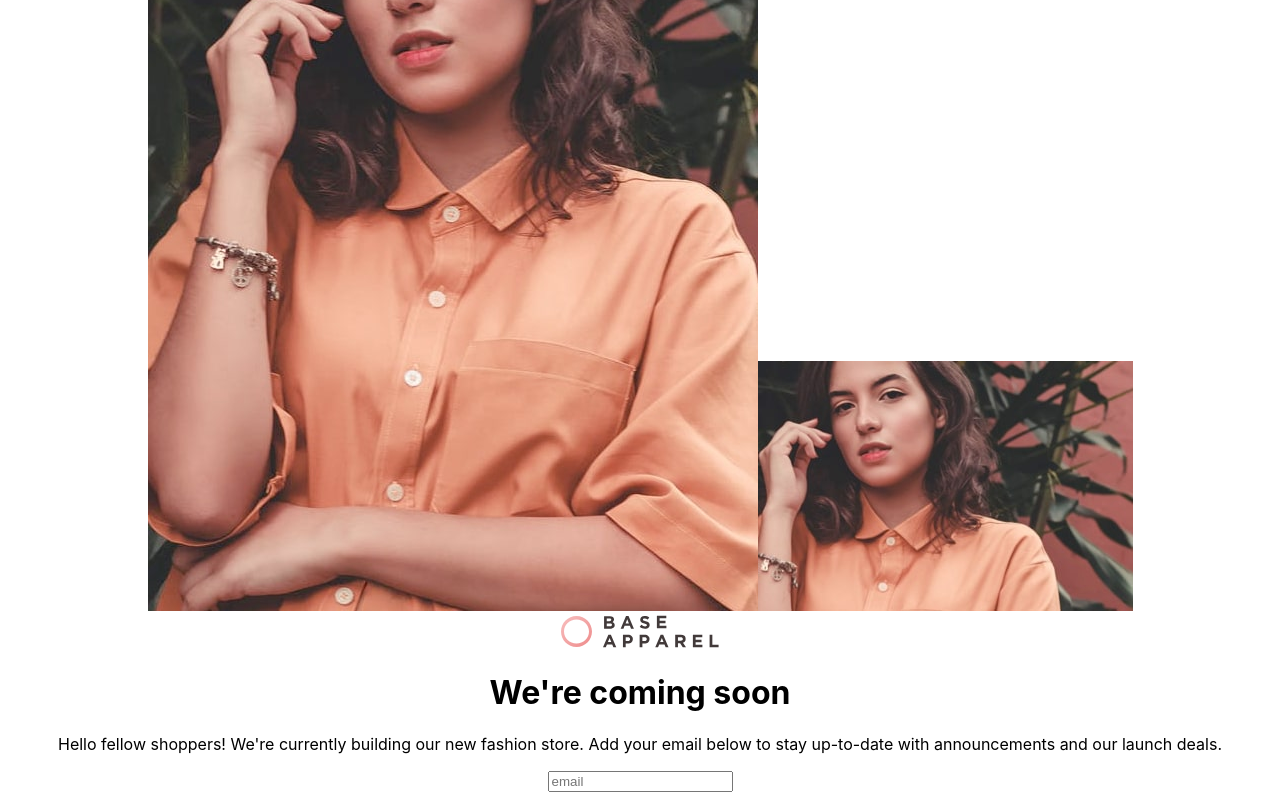
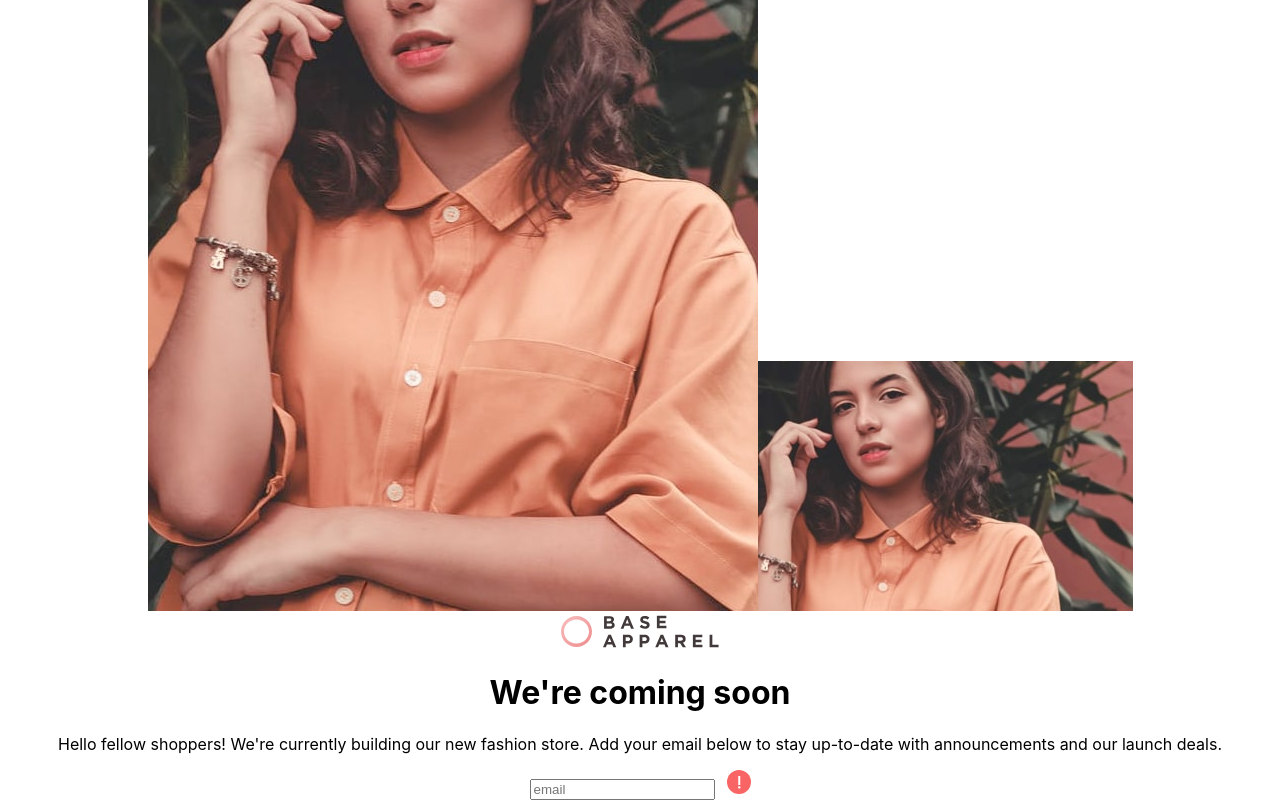
Before and after one commit to jshin720/baseApparelComponent, a React (Create React App) app: page / in a window 1280 px wide. Shown: the part 189-989 px from the top of the page. Built offline with nearby package versions, Linux system fonts and the light colour scheme.

Commit message:
added images into input

```diff
--- a/src/components/input/EmailInput.jsx
+++ b/src/components/input/EmailInput.jsx
@@ -28,7 +28,8 @@ function EmailInput() {
     <>
     <div className="email-container">
       <input type="email" className="email-form" value={email} onChange={handleChange} placeholder="email"/>
-
+      <img src={arrow} alt="" />
+      <img src={errorIcon} alt="" />
       {error ? <h4 style={{color: "red"}}>{message} </h4>  : null}
     </div>
 
```
